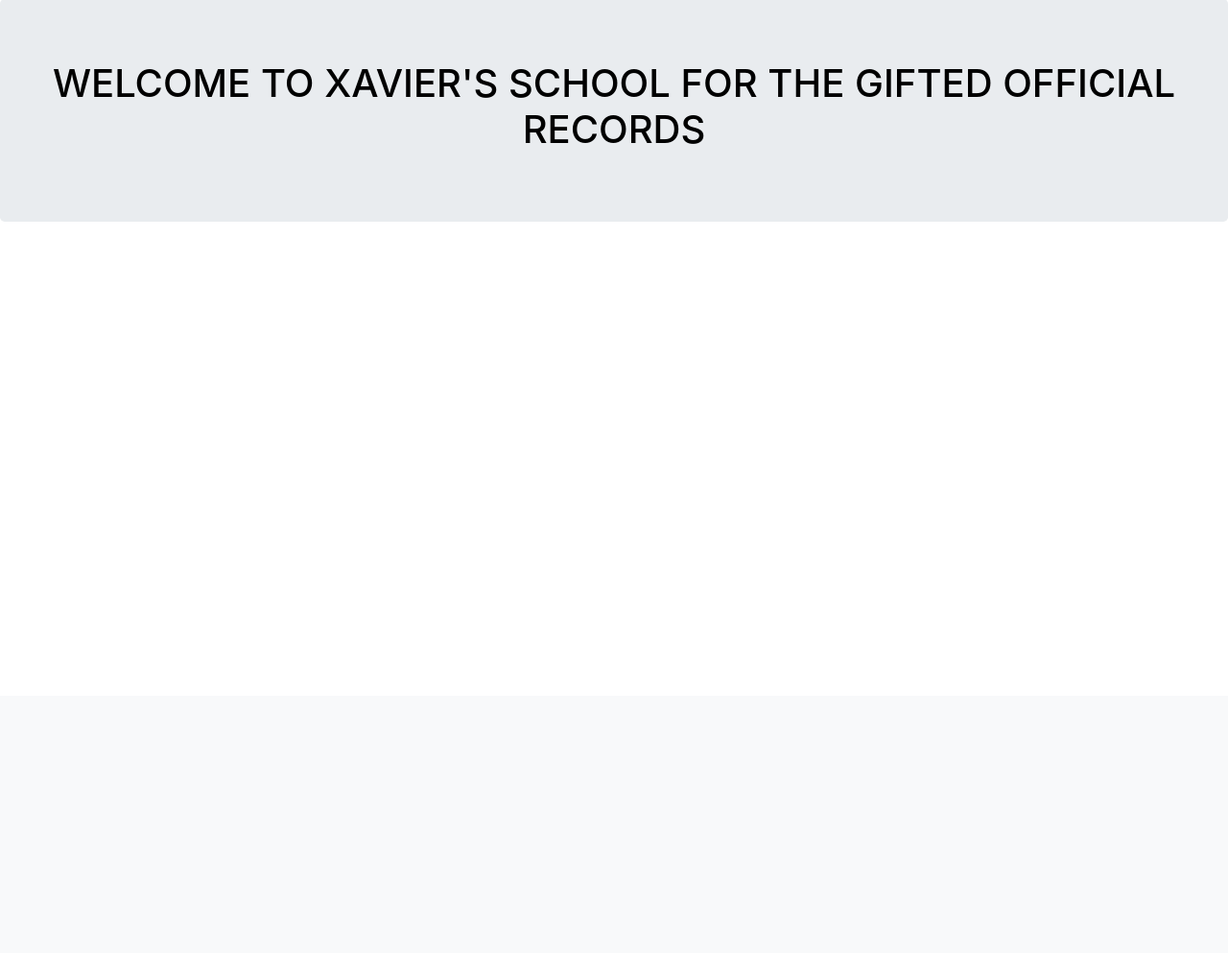
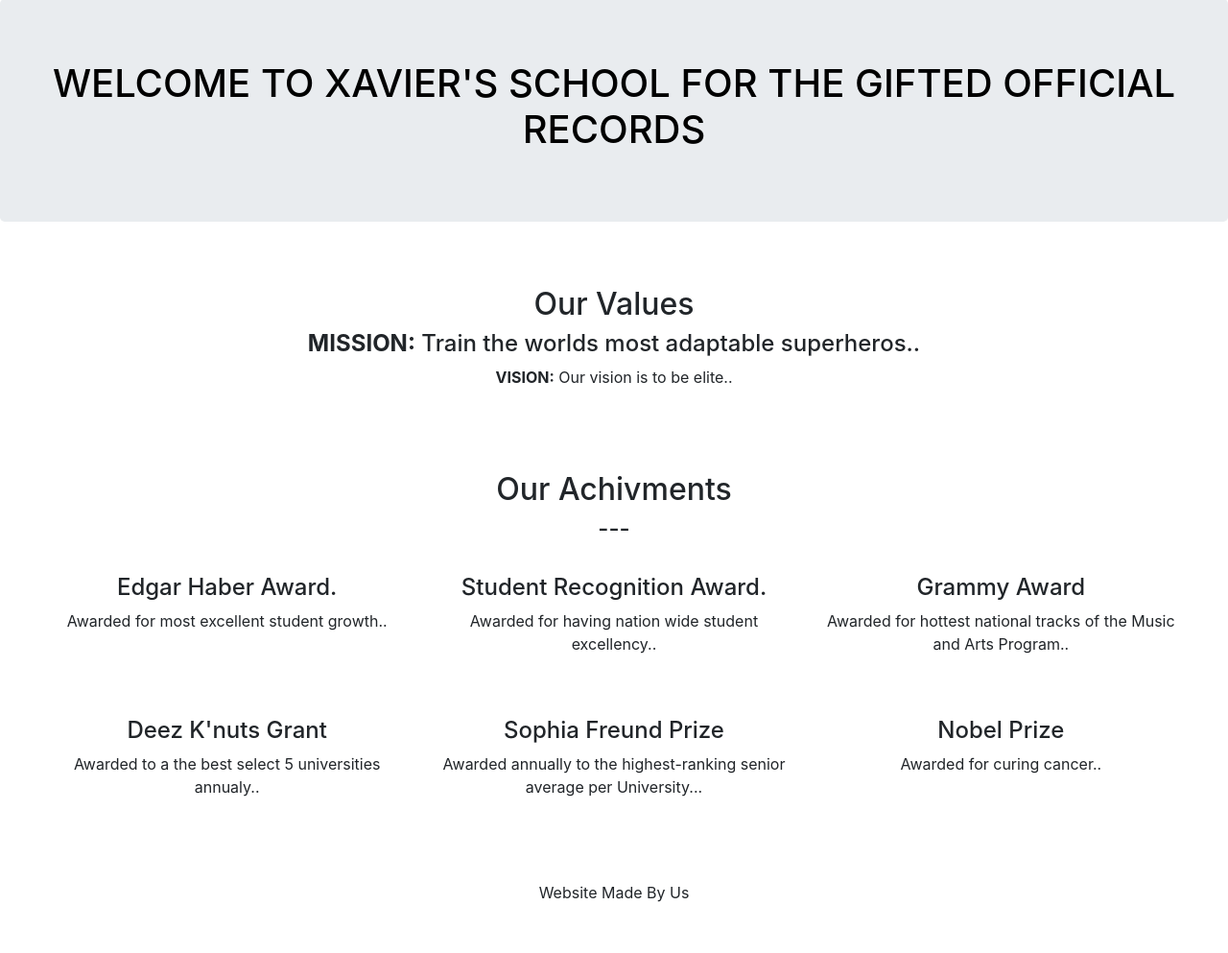
Before and after one commit to altaiiiir/Student-Roster-Website, a Flask app: page / in a window 1280 px wide. Shown: the part 75-1068 px from the top of the page at 96% size. Before the commit the page ends 306 px from the top, so only its background shows below. Run offline with Flask 2, Linux system fonts and the light colour scheme; some libraries are stand-ins or nearby versions.

Commit message:
Main page UI Changes

```diff
--- a/templates/index.html
+++ b/templates/index.html
@@ -5,14 +5,70 @@
    .jumbotron{
       color: black;
    }
+   .container-fluid {
+  padding: 35px 50px;
+}
 </style>
 <body>
    <div class="jumbotron text-center">
       <h1> WELCOME TO XAVIER'S SCHOOL FOR THE GIFTED OFFICIAL RECORDS </h1>
+   </div>
+
+   <div class="container-fluid bg-red" style="text-align: center;">
+
+        <div class="col-sm-15" style="text-align: center;">
+          <h2>Our Values</h2>
+          <h4><strong>MISSION:</strong> Train the worlds most adaptable superheros..</h4>
+          <p><strong>VISION:</strong> Our vision is to be elite..</p>
+
+        </div>
+
+    </div>
+
+   <div class="container-fluid text-center">
+      <h2>Our Achivments</h2>
+      <h4>---</h4>
+      <br>
+      <div class="row">
+        <div class="col-sm-4">
+
+          <h4>Edgar Haber Award.</h4>
+          <p>Awarded for most excellent student growth..</p>
+        </div>
+        <div class="col-sm-4">
+
+          <h4>Student Recognition Award.</h4>
+          <p>Awarded for having nation wide student excellency..</p>
+        </div>
+        <div class="col-sm-4">
+
+          <h4>Grammy Award</h4>
+          <p>Awarded for hottest national tracks of the Music and Arts Program..</p>
+        </div>
+        </div>
+        <br><br>
+      <div class="row">
+        <div class="col-sm-4">
+
+          <h4>Deez K'nuts Grant</h4>
+          <p>Awarded to a the best select 5 universities annualy..</p>
+        </div>
+        <div class="col-sm-4">
+
+          <h4>Sophia Freund Prize</h4>
+          <p>Awarded annually to the highest-ranking senior average per University...</p>
+        </div>
+        <div class="col-sm-4">
+
+          <h4>Nobel Prize</h4>
+          <p>Awarded for curing cancer..</p>
+        </div>
+      </div>
+    </div>
 
 
-   </div>
-
-
+    <footer class="container-fluid text-center">
+      <p>Website Made By Us</p>
+    </footer>
 
 {% endblock %}
```
